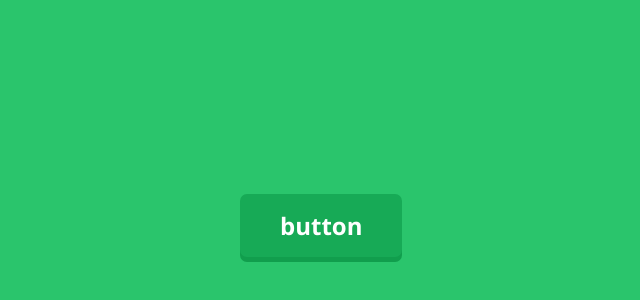
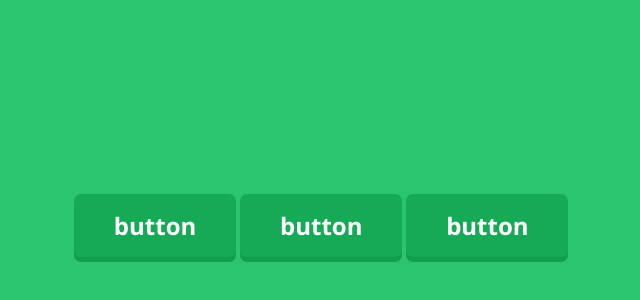
Before and after one commit to pro100kvashina/CleanCode, a plain HTML site: page button/index.html in a window 1280 px wide. Shown: the part 6-306 px from the top of the page, without its empty margins (319-959 px from the left). Drawn offline with nearby package versions, Linux system fonts and the light colour scheme.

Commit message:
error and waring

```diff
--- a/button/index.html
+++ b/button/index.html
@@ -10,7 +10,9 @@
 <body>
 
     <div class="wrapper">
-        <button class="standard">button</button>
+        <button class="standard ok">button</button>
+        <button class="standard error">button</button>
+        <button class="standard warning">button</button>
     </div><!-- wrapper -->
 
 </body>
--- a/button/style.css
+++ b/button/style.css
@@ -53,7 +53,7 @@ input{
     top: -100%;
     background: #13964C !important;
     color: #358337;
-    content: 'focus';
+    content: '';
     left: 0;
     font-family: 'Open Sans', sans-serif;
     color: #fff;
@@ -63,3 +63,18 @@ input{
     font-weight: 700;
     width:162px;
 }
+.ok:after{
+    background: #13964C  !important;
+    box-shadow: 0 5px #178147;
+    content: 'ok';
+}
+.error:after{
+    background: #DD1919  !important;
+    box-shadow: 0 5px #BD3737;
+    content: 'error';
+}
+.warning:after{
+    background: #EFEE1D  !important;
+    box-shadow: 0 5px #D1D019;
+    content: 'warning';
+}
```
